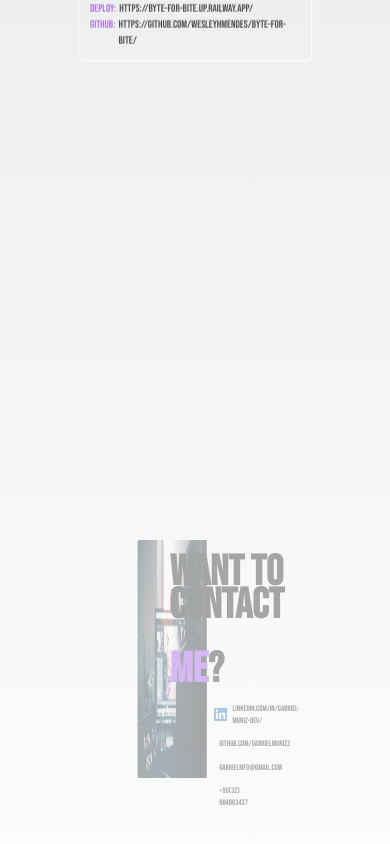
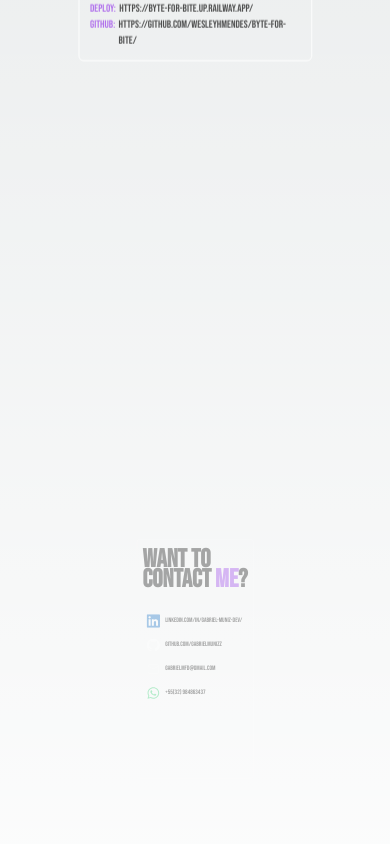
Before and after one commit to GabrielMunizz/porfolio2, a Next.js app: page / in a window 390 px wide. Shown: the part 1458-2302 px from the top of the page. Built offline with nearby package versions, Linux system fonts and the light colour scheme.

Commit message:
Style: Implementa responsividade para celular na pagina ContactMe

```diff
--- a/src/app/pages/ContactMe.tsx
+++ b/src/app/pages/ContactMe.tsx
@@ -12,7 +12,7 @@ export default function ContactMe() {
     <Container containerRef={contactMeRef}>
       <div className="flex flex-row relative justify-end items-center w-[100%] h-[100%]">
         <FindMe />
-        <div className="absolute left-0 inset-0 w-[60%]">
+        <div className="absolute left-0 inset-0 w-[60%] hidden lg:block">
           <Image
             className="rounded-md w-full h-full"
             src={bgImage}
--- a/src/components/ExternalLink.tsx
+++ b/src/components/ExternalLink.tsx
@@ -12,9 +12,9 @@ export default function ExternalLink({
   link,
 }: ExternalLinkProps) {
   return (
-    <div className="hover:scale-[1.2] w-[100%] duration-300 justify-center mt-[2rem]">
+    <div className="xl:hover:scale-[1.2] w-[100%] duration-300 justify-center mt-[2rem]">
       <a
-        className="bebas flex flex-row items-center rounded-md px-2 text-[1.5rem] hover:text-purple-600 transition ease-in delay-50"
+        className="bebas flex flex-row items-center rounded-md px-2 text-[1.2rem] lg:text-[1.5rem] hover:text-purple-600 transition ease-in delay-50"
         href={link}
         target="_blank"
       >
--- a/src/components/FindMe.tsx
+++ b/src/components/FindMe.tsx
@@ -6,18 +6,20 @@ import { FaWhatsapp } from "react-icons/fa";
 
 export default function FindMe() {
   return (
-    <div className="flex flex-col justify-start items-center w-[45%] h-full z-10">
+    <div className="flex flex-col justify-start items-center w-full h-full z-10 xl:w-[45%] ">
       <div className="mb-[4rem]">
-        <h2 className="bebas text-[8rem] font-bold mb-[-5.8rem]">Want to</h2>
-        <h2 className="bebas text-[8rem] font-bold mb-[-5.8rem]">
+        <h2 className="bebas text-[4.8rem] mb-[-3.5rem] xl:text-[8rem] font-bold xl:mb-[-5.8rem]">
+          Want to
+        </h2>
+        <h2 className="bebas text-[4.8rem] xl:text-[8rem] font-bold xl:mb-[-5.8rem]">
           contact{" "}
-          <span className="bebas text-[8rem] font-bold mb-[-5.8rem] text-purple-600">
+          <span className="bebas text-[4.8rem] xl:text-[8rem] font-bold xl:mb-[-5.8rem] text-purple-600">
             me
           </span>
           ?
         </h2>
       </div>
-      <div className="w-[60%]">
+      <div className="w-full pl-5 mt-[-3rem] xl:w-[60%] xl:pl-0 xl:mt-0">
         <LinkedinButton />
         <Github />
         <ExternalLink
--- a/src/components/Github.tsx
+++ b/src/components/Github.tsx
@@ -2,9 +2,9 @@ import { SiGithub } from "react-icons/si";
 
 export default function Github() {
   return (
-    <div className="w-[100%] justify-center mt-[2rem] hover:scale-[1.2] duration-300">
+    <div className="w-[100%] justify-center mt-[2rem] xl:hover:scale-[1.2] duration-300">
       <a
-        className="bebas flex flex-row items-center rounded-md px-2 text-[1.5rem] hover:text-purple-600 transition ease-in delay-80"
+        className="bebas flex flex-row items-center rounded-md px-2 text-[1.2rem] lg:text-[1.5rem] hover:text-purple-600 transition ease-in delay-80"
         href="https://github.com/GabrielMunizz"
         target="_blank"
       >
--- a/src/components/LinkedinButton.tsx
+++ b/src/components/LinkedinButton.tsx
@@ -2,14 +2,15 @@ import { SiLinkedin } from "react-icons/si";
 
 export default function LinkedinButton() {
   return (
-    <div className="hover:scale-[1.2] w-[100%] duration-300 justify-center mt-[2rem]">
+    <div className="xl:hover:scale-[1.2] w-[100%] duration-300 justify-center mt-[2rem]">
       <a
-        className="bebas flex flex-row items-center rounded-md px-2 text-[1.5rem] hover:text-purple-600 transition ease-in delay-50"
+        className="bebas flex flex-row items-center rounded-md px-2 text-[1.2rem] lg:text-[1.5rem] hover:text-purple-600 transition ease-in delay-50"
         href="https://www.linkedin.com/in/gabriel-muniz-dev/"
         target="_blank"
       >
-        <div className="bg-[#fff] rounded-lg mr-4">
-          <SiLinkedin className="text-[2.5rem] text-[#0a6ac4]" />
+        <div className="relative rounded-lg mr-4 w-[2.5rem] h-[2.5rem]">
+          <div className="bg-[#fff] w-[80%] rounded-lg absolute top-1 right-1 h-[80%] z-0" />
+          <SiLinkedin className="text-[2.5rem] absolute text-[#0a6ac4] z-10" />
         </div>
         linkedin.com/in/gabriel-muniz-dev/
       </a>
```
